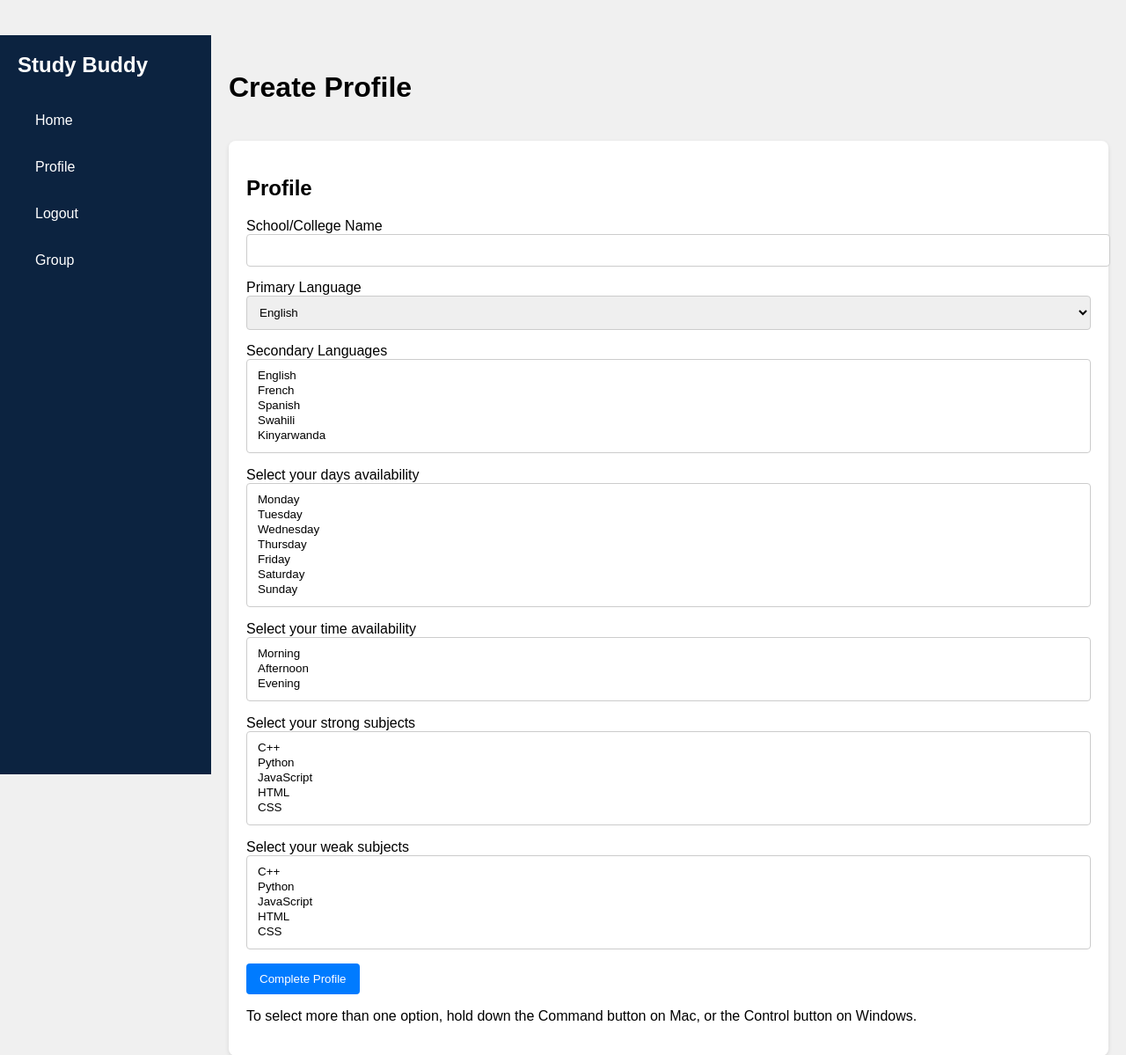
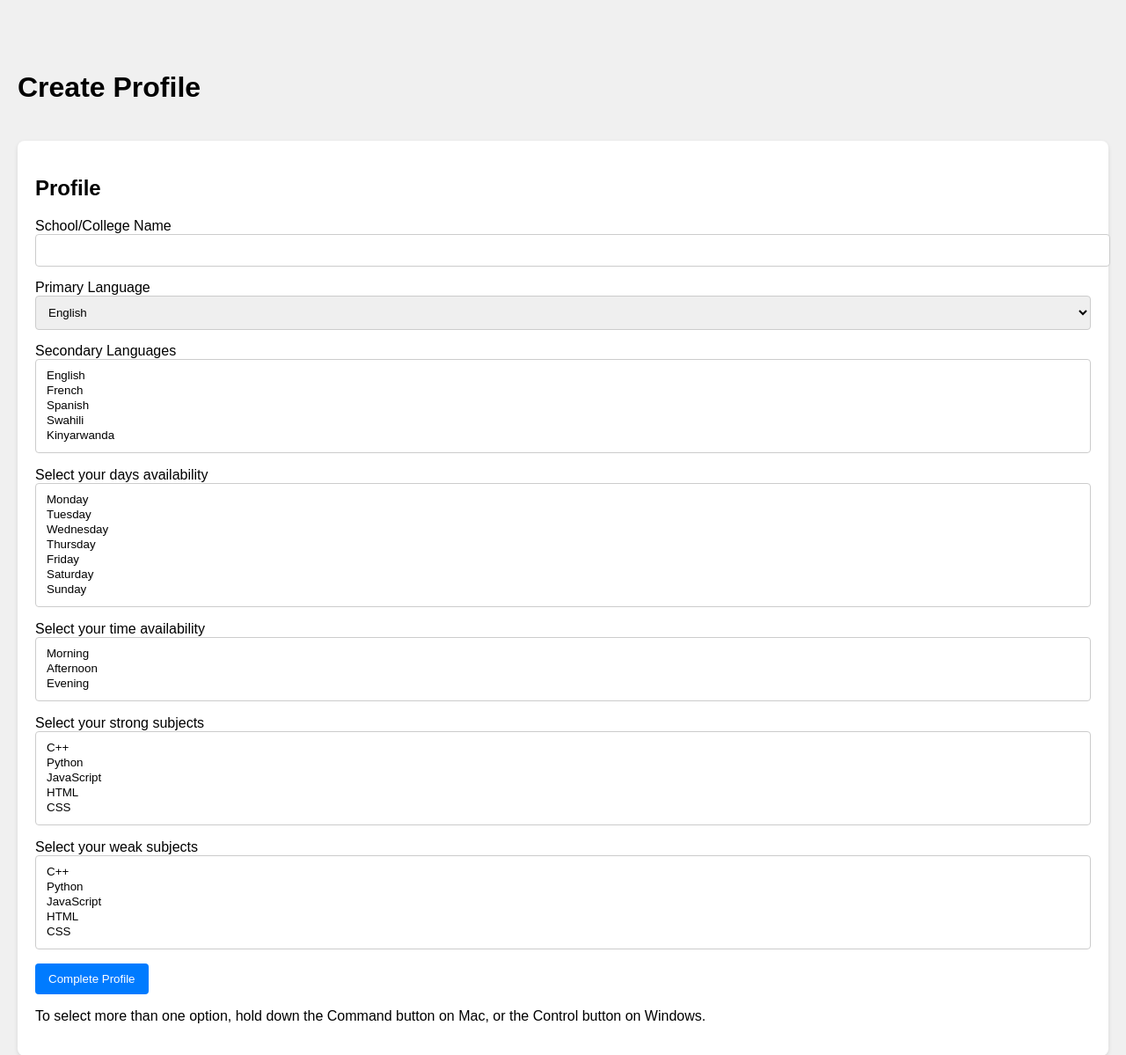
Before and after one commit to N-Ghi/Final-Project-21, a Flask app: page /profile in a window 1280 px wide. Shown: the part 58-1257 px from the top of the page at 88% size. Run offline with Flask 3, Linux system fonts and the light colour scheme; a user stored in the database is signed in; data comes from the database, SQL or seed files in the repository.

Commit message:
Update profile.html

```diff
--- a/study/templates/profile.html
+++ b/study/templates/profile.html
@@ -2,15 +2,7 @@
 {% block title %}Create Profile{% endblock %}
 {% block content %}
 <div class="dashboard-container">
-    <nav class="sidebar">
-        <div class="logo">Study Buddy</div>
-        <ul>
-            <li><button onclick="navigateTo('http://127.0.0.1:5000/dashboard')" class="sidebar-btn"><i class="fas fa-home"></i>Home</button></li>
-            <li><button onclick="navigateTo('http://127.0.0.1:5000/profile/view')" class="sidebar-btn"><i class="fas fa-user"></i>Profile</button></li>
-            <li><button onclick="navigateTo('http://127.0.0.1:5000/home')" class="sidebar-btn"><i class="fas fa-sign-out-alt"></i>Logout</button></li>
-            <li><button onclick="navigateTo('http://127.0.0.1:5000/group')" class="sidebar-btn"><i class="fas fa-users"></i>Group</button></li>
-        </ul>
-    </nav>
+
 
     <main class="content">
         <header>
```
